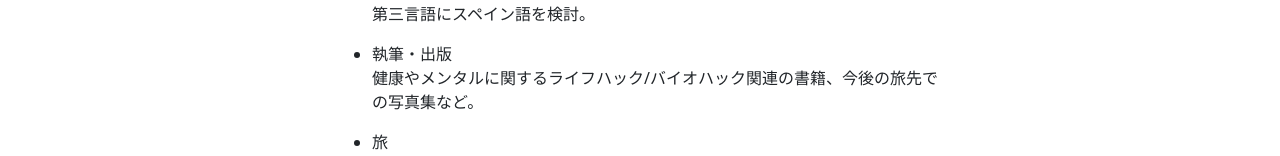
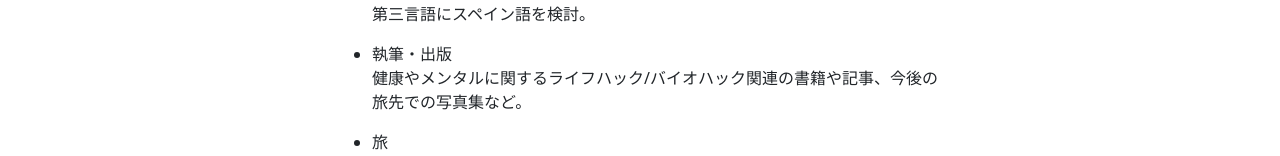
Before and after one commit to AYH0218/react-portfolio, a React (Create React App) app: page /other in a window 1280 px wide. Shown: the part 444-600 px from the top of the page. Built offline with nearby package versions, Linux system fonts and the light colour scheme.

Commit message:
文言修正

```diff
--- a/src/components/Other.jsx
+++ b/src/components/Other.jsx
@@ -30,7 +30,7 @@ const Other = () => {
             </li>
             <li>
               執筆・出版
-              <p>健康やメンタルに関するライフハック/バイオハック関連の書籍、今後の旅先での写真集など。</p>
+              <p>健康やメンタルに関するライフハック/バイオハック関連の書籍や記事、今後の旅先での写真集など。</p>
             </li>
             <li>
               旅<p>留学中に知り合ったコロンビアの友人(の豪邸)を訪ね、南米を旅する計画。</p>
```
